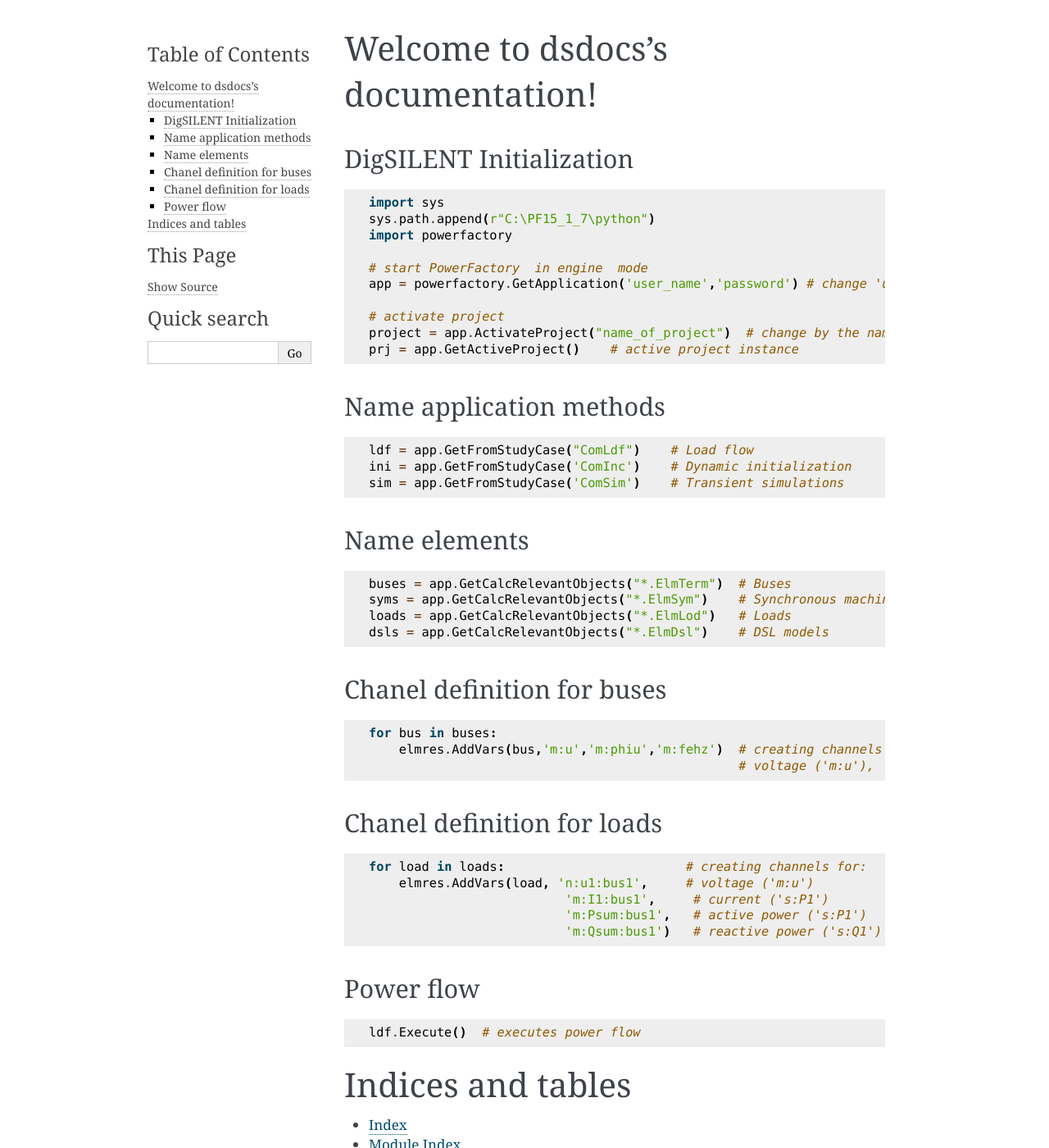
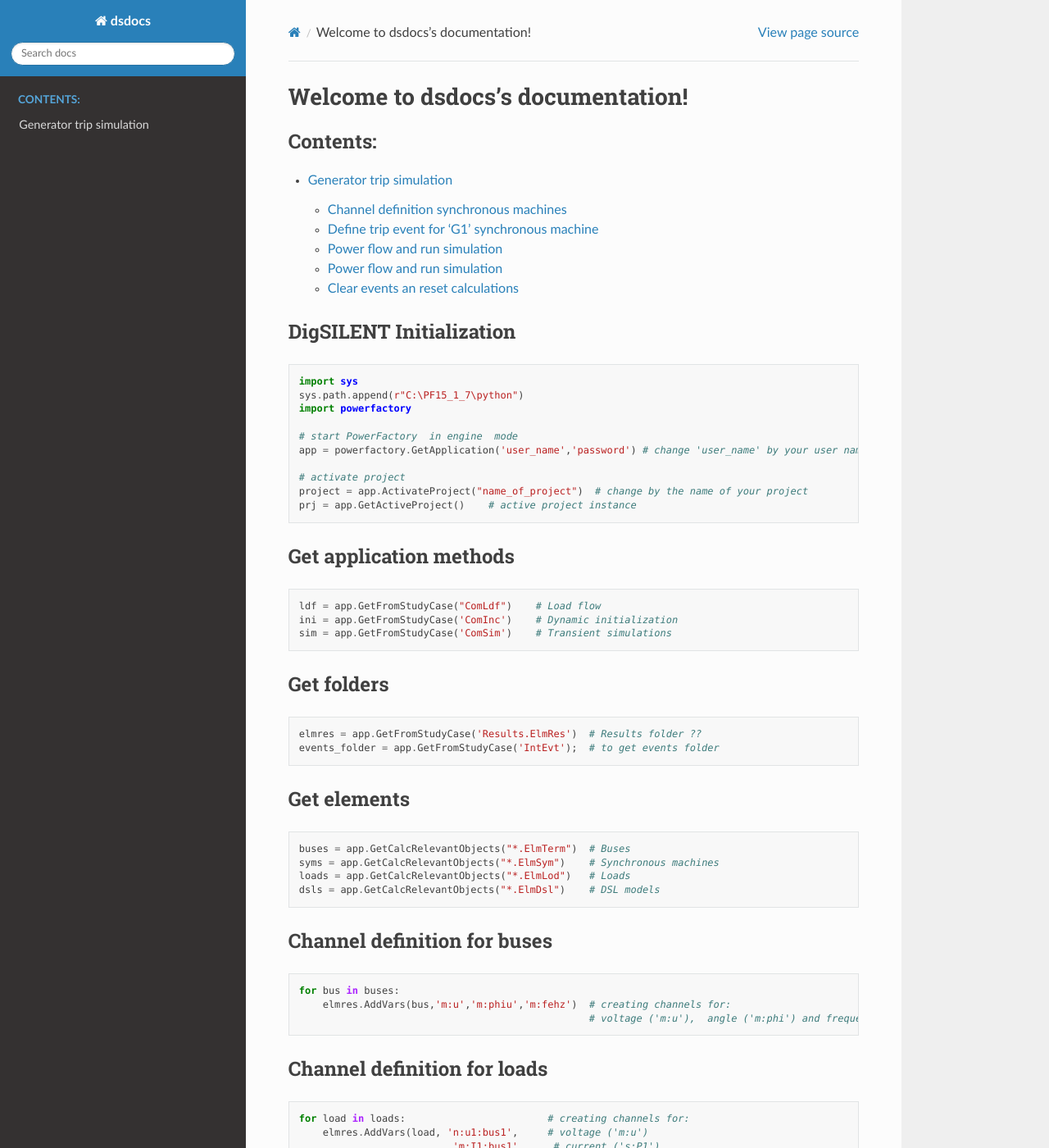
Before and after one commit to pypstools/dsdocs, a Sphinx documentation site: the page built from source/index.rst, in a window 1280 px wide and 1400 px high. Shown: the whole window at 82% size. Built offline with Sphinx 7.4.7 and the Read the Docs theme 2.0.0, drawn with Linux system fonts in a browser that asks for light colours; some of the changed text lies outside the part shown.

Commit message:
trip generator example

```diff
--- a/source/conf.py
+++ b/source/conf.py
@@ -79,13 +79,27 @@
 # The theme to use for HTML and HTML Help pages.  See the documentation for
 # a list of builtin themes.
 #
-html_theme = 'alabaster'
+html_theme = 'sphinx_rtd_theme'
 
 # Theme options are theme-specific and customize the look and feel of a theme
 # further.  For a list of options available for each theme, see the
 # documentation.
 #
-# html_theme_options = {}
+html_theme_options = {
+    'canonical_url': '',
+    'analytics_id': '',
+    'logo_only': False,
+    'display_version': True,
+    'prev_next_buttons_location': 'bottom',
+    'style_external_links': False,
+    # Toc options
+    'collapse_navigation': True,
+    'sticky_navigation': True,
+    'navigation_depth': 4,
+    'includehidden': True,
+    'titles_only': False
+}
+
 
 # Add any paths that contain custom static files (such as style sheets) here,
 # relative to this directory. They are copied after the builtin static files,
--- a/source/index.rst
+++ b/source/index.rst
@@ -10,6 +10,10 @@
    :maxdepth: 2
    :caption: Contents:
 
+   trip_generator
+
+
+.. _ds-initialization:
 
 DigSILENT Initialization
 ------------------------
@@ -28,9 +32,10 @@
     project = app.ActivateProject("name_of_project")  # change by the name of your project
     prj = app.GetActiveProject()    # active project instance
 
+.. _ds-methods:
 
-Name application methods
-------------------------
+Get application methods
+-----------------------
 
 .. code:: python
 
@@ -39,9 +44,20 @@
     sim = app.GetFromStudyCase('ComSim')    # Transient simulations
 
 
+.. _ds-folders:
 
-Name elements
--------------
+Get folders
+-----------
+
+.. code:: python
+
+    elmres = app.GetFromStudyCase('Results.ElmRes')  # Results folder ??
+    events_folder = app.GetFromStudyCase('IntEvt');  # to get events folder
+
+.. _ds-elements:
+
+Get elements
+------------
 
 .. code:: python
 
@@ -52,8 +68,8 @@
 
 
 
-Chanel definition for buses
----------------------------
+Channel definition for buses
+----------------------------
 
 .. code:: python
 
@@ -65,8 +81,8 @@
 
 
 
-Chanel definition for loads
----------------------------
+Channel definition for loads
+----------------------------
 
 .. code:: python
 
@@ -75,6 +91,9 @@
                               'm:I1:bus1',     # current ('s:P1')
                               'm:Psum:bus1',   # active power ('s:P1')
                               'm:Qsum:bus1')   # reactive power ('s:Q1')
+
+
+
 
 
 Power flow
@@ -86,6 +105,16 @@
 
 
 
+Run time simulation
+-------------------
+
+.. code:: python
+
+    ini.Execute()  # executes initialization
+    sim.Execute()  # executes simulation
+
+
+
 
 Indices and tables
 ==================
--- /dev/null
+++ b/source/trip_generator.rst
@@ -0,0 +1,79 @@
+Generator trip simulation
+=========================
+
+Before current script the folllowing codes have to be placed:
+
+* :ref:`ds-initialization`
+* :ref:`ds-methods`
+* :ref:`ds-folders`
+* :ref:`ds-elements`
+
+
+Channel definition synchronous machines
+---------------------------------------
+
+.. code:: python
+
+    name2sym = {}
+    for sym in syms:
+        name2sym.update({sym.cDisplayName:sym})
+        elmres.AddVars(sym,
+                        's:ve',    # p.u  Excitation Voltage
+                        's:pt',    # p.u.   IN    Turbine Power
+                        's:ut',    # p.u.   OUT   Terminal Voltage
+                        's:ie',    # p.u.   OUT   Excitation Current
+                        's:xspeed',# p.u.   OUT   Speed
+                        's:xme',   # p.u.   OUT   Electrical Torque
+                        's:xmt',   # p.u.   OUT   Mechanical Torque
+                        's:cur1',  # p.u.   OUT   Positive-Sequence Current, Magnitude
+                        's:P1',    # MW     OUT   Positive-Sequence, Active Power
+                        's:Q1',    # Mvar   OUT   Positive-Sequence, Reactive Power
+                        'c:firel', # deg    Rotor angle with reference to reference machine angle
+                        )
+
+
+
+Define trip event for 'G1' synchronous machine
+----------------------------------------------
+
+.. code:: python
+
+    evt1 = events_folder.CreateObject('EvtSwitch', 'G1 trip event');  # generator switch event is created here
+    evt1[0].p_target = name2sym['G1']   # event target is the second synchronous generator replace 'G1' with the particular name
+    evt1[0].time = 1.0  # the event will be executed at t=1s
+
+
+Power flow and run simulation
+-----------------------------
+
+.. code:: python
+
+    ldf.Execute()  # executes power flow
+    ini.Execute()  # executes initialization
+    sim.Execute()  # executes simulation
+
+
+Power flow and run simulation
+-----------------------------
+
+.. code:: python
+
+    comres = app.GetFromStudyCase('ComRes');
+    comres.iopt_csel = 0
+    comres.iopt_tsel = 0
+    comres.iopt_locn = 2
+    comres.ciopt_head = 1
+    comres.pResult=elmres
+    comres.f_name = r'C:\results.txt'  # change 'C:\results.txt' with your path
+    comres.iopt_exp=4
+    comres.Execute()
+
+
+
+Clear events an reset calculations
+----------------------------------
+
+.. code:: python
+
+    events_folder.Delete()
+    app.ResetCalculation()
```
